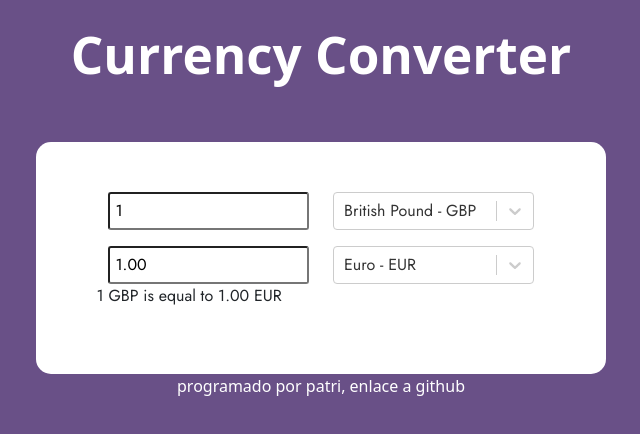
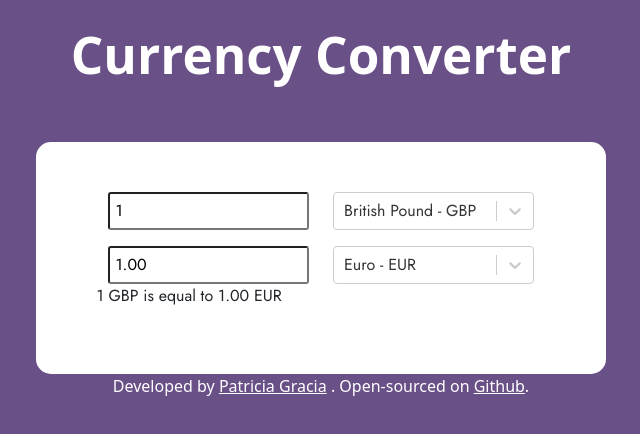
Before and after one commit to Patriciagracia/currency-conversion, a React (Create React App) app: page / in a window 1280 px wide. Shown: the top 434 px of the page, without its empty margins (319-959 px from the left). Built offline with nearby package versions, Linux system fonts and the light colour scheme; no server answers.

Commit message:
Several updates

```diff
--- a/public/index.html
+++ b/public/index.html
@@ -30,7 +30,7 @@
       work correctly both with client-side routing and a non-root public URL.
       Learn how to configure a non-root public URL by running `npm run build`.
     -->
-    <title>React App</title>
+    <title>Currency Converter</title>
   </head>
   <body>
     <noscript>You need to enable JavaScript to run this app.</noscript>
--- a/src/App.js
+++ b/src/App.js
@@ -12,7 +12,24 @@ function App() {
         </div>
       </div>
       <div className="footer">
-        <footer> programado por patri, enlace a github </footer>
+        <footer>
+          {" "}
+          Developed by{" "}
+          <a
+            href="https://www.linkedin.com/in/patricia-gracia/"
+            target="_blank"
+          >
+            Patricia Gracia
+          </a>{" "}
+          {""}. Open-sourced on {""}
+          <a
+            href="https://github.com/Patriciagracia/currency-conversion"
+            target="_blank"
+          >
+            Github
+          </a>
+          .
+        </footer>
       </div>
     </div>
   );
--- a/src/CurrencyConverter.js
+++ b/src/CurrencyConverter.js
@@ -66,7 +66,7 @@ export default function CurrencyConverter() {
     } else {
       targetRate = rate[targetCurrency];
     }
-    console.log("(" + amount + "/" + sourceRate + ")*" + targetRate);
+
     const newAmount = ((amount / sourceRate) * targetRate).toFixed(2);
 
     setTargetAmount(newAmount);
--- a/src/styles/App.css
+++ b/src/styles/App.css
@@ -21,7 +21,8 @@ body {
   font-size: calc(2rem + 1.5vw);
 }
 
-footer {
+footer,
+a {
   text-align: center;
-  color: #ffffff;
+  color: #ffffff !important;
 }
```
Also changed, not shown: 1 other file (tests, documents, lock files or other folders).
